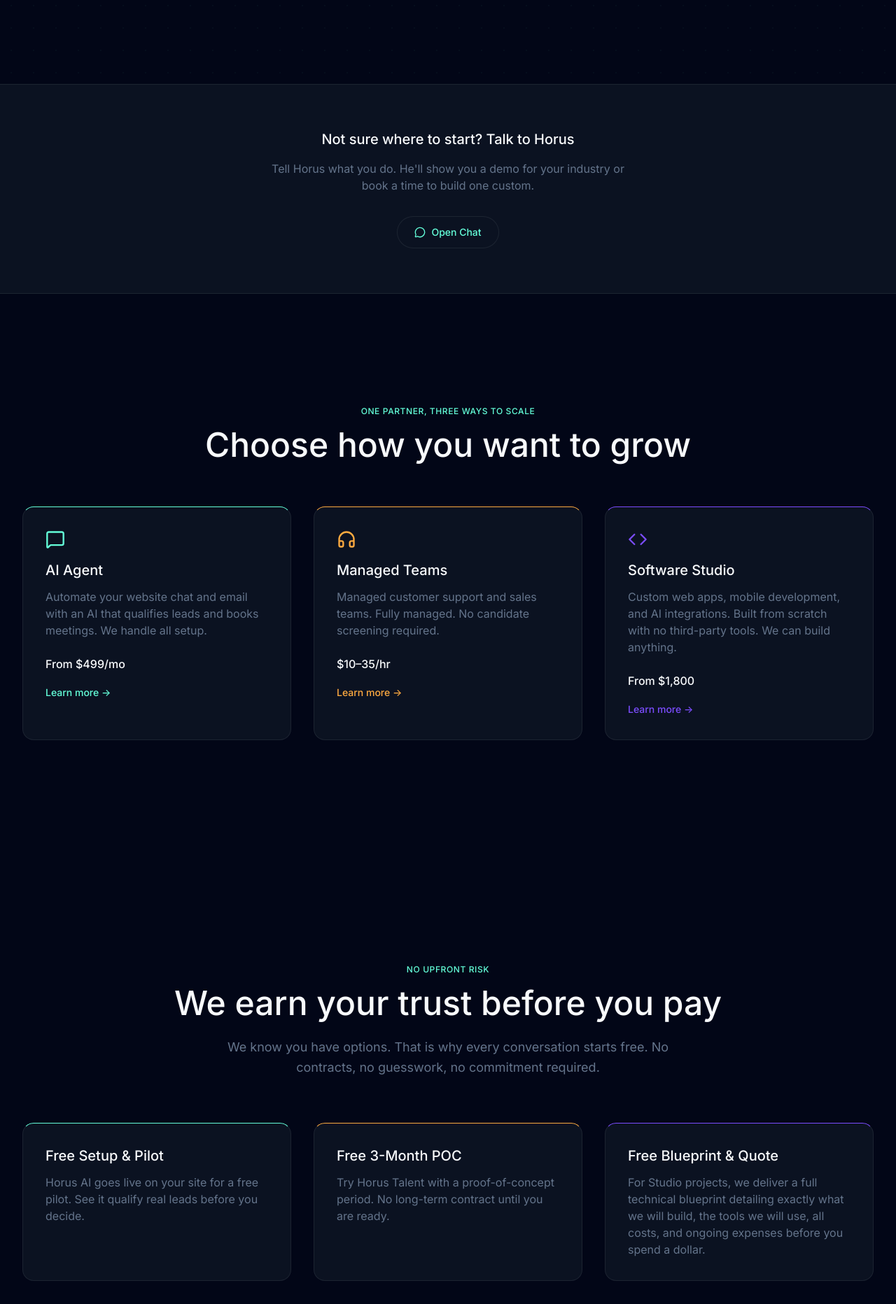
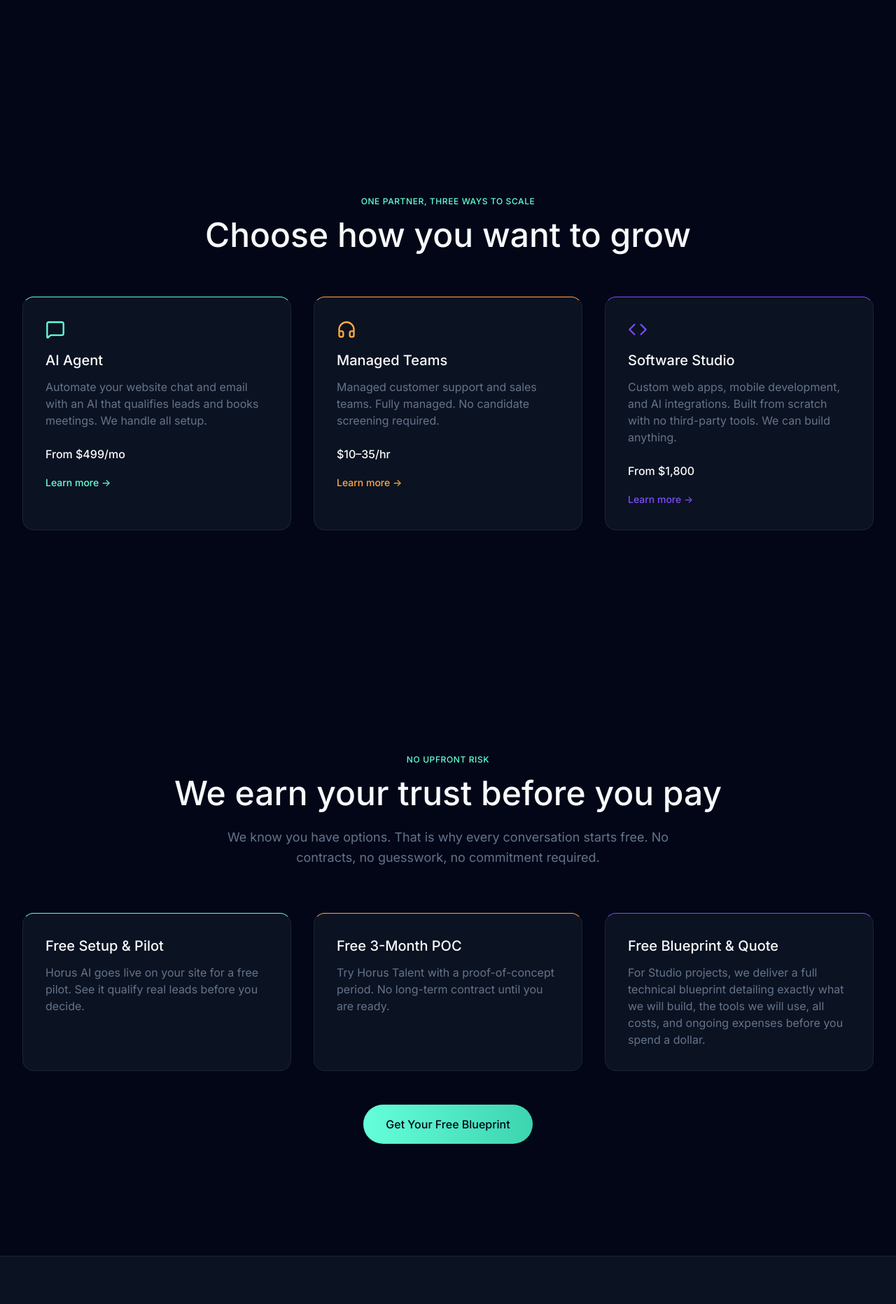
Before and after one commit to right-spc/horusdesk-website-v2, a React (Vite) app: page / in a window 1280 px wide. Shown: the part 680-2544 px from the top of the page at 70% size. Built offline with nearby package versions, Linux system fonts and the light colour scheme; no server answers.

Commit message:
refactor: move chat banner to end of homepage and fix background alternation

```diff
--- a/src/pages/HomePage.tsx
+++ b/src/pages/HomePage.tsx
@@ -144,9 +144,9 @@
       />
       <main>
         <HeroSection />
-        <ChatBannerSection />
         <ServiceRouterSection />
         <NoRiskSection />
+        <ChatBannerSection />
       </main>
     </>
   );
```
